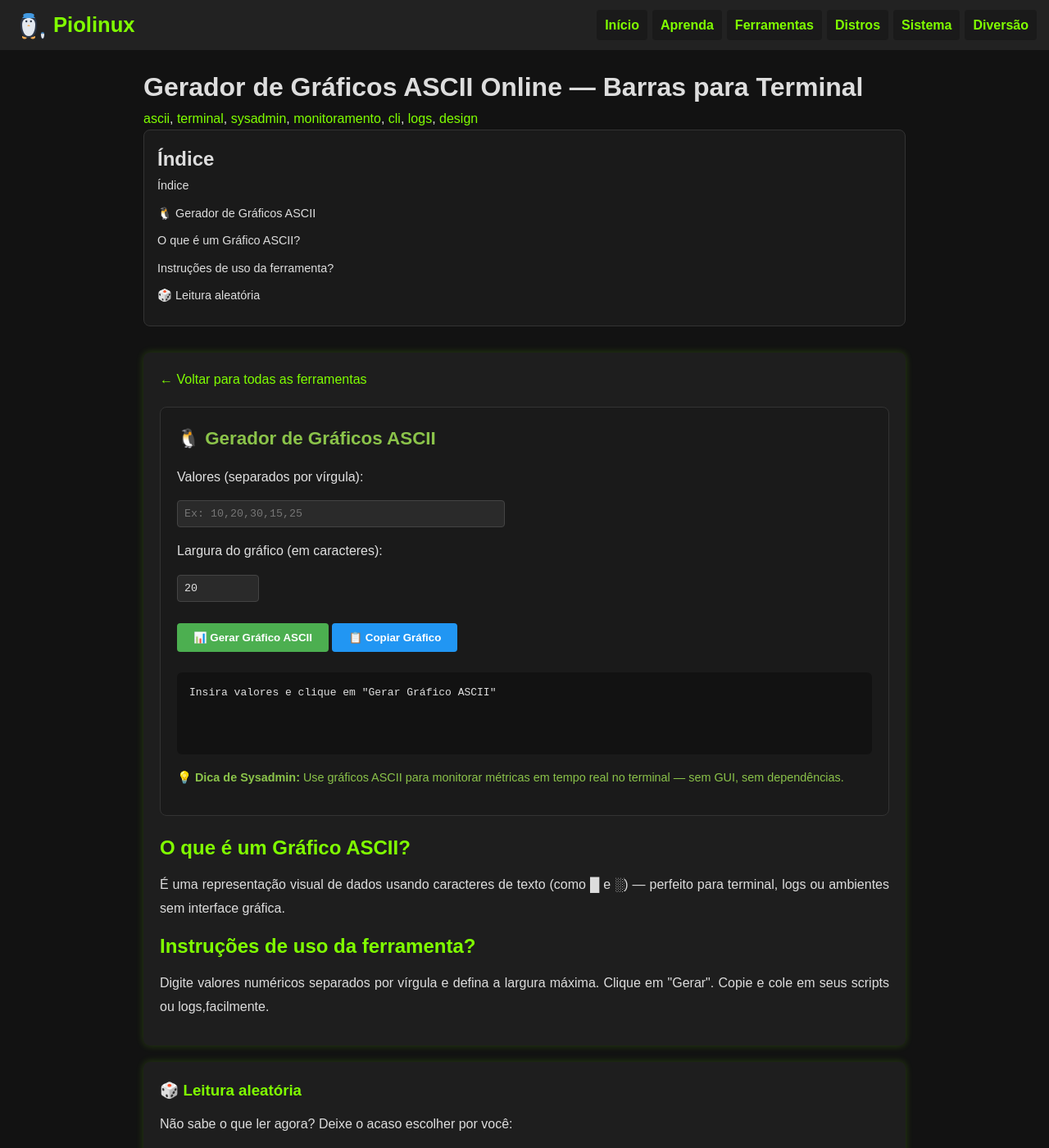
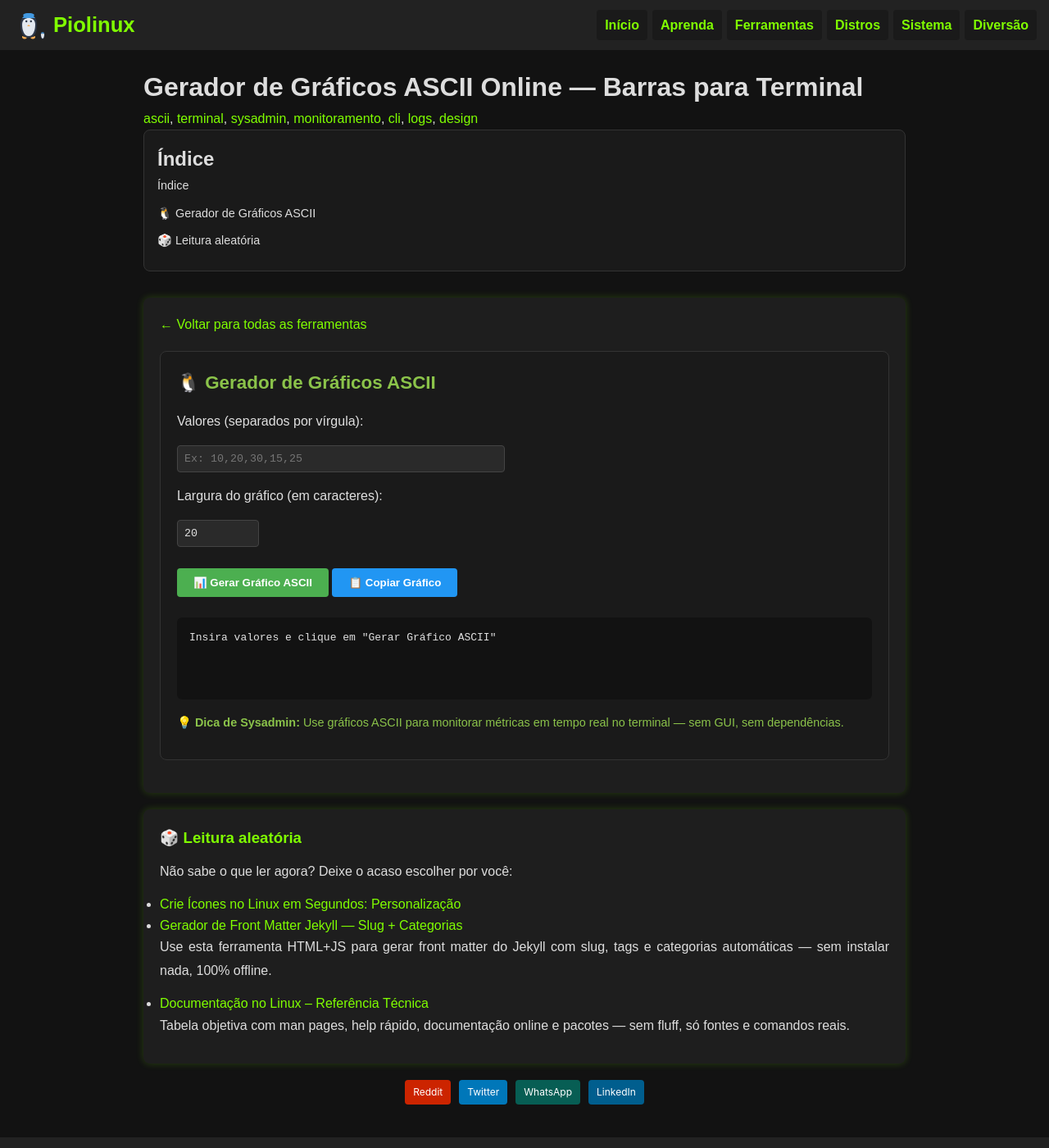
Before and after one commit to Piolinux/piolinux-site, a Jekyll site: the page built from _pages/_tools/gerador-de-graficos-ascii-online-barras-para-terminal.html, in a window 1280 px wide and 1400 px high. Shown: the whole window at 82% size. Built offline with Jekyll 4.4.1, drawn with Linux system fonts in a browser that asks for light colours.

Commit message:
Update gerador-de-graficos-ascii-online-barras-para-terminal.html

```diff
--- a/_pages/_tools/gerador-de-graficos-ascii-online-barras-para-terminal.html
+++ b/_pages/_tools/gerador-de-graficos-ascii-online-barras-para-terminal.html
@@ -56,13 +56,7 @@ Insira valores e clique em "Gerar Gráfico ASCII"
   </p>
 </div>
 
-  <div class="seo-content">
-    <h2>O que é um Gráfico ASCII?</h2>
-    <p>É uma representação visual de dados usando caracteres de texto (como █ e ░) — perfeito para terminal, logs ou ambientes sem interface gráfica.</p>
-    <h2>Instruções de uso da ferramenta?</h2>
-    <p>Digite valores numéricos separados por vírgula e defina a largura máxima. Clique em "Gerar". Copie e cole em seus scripts ou logs,facilmente.</p>
 
-  </div>
 </section>
 
 <style>
```
